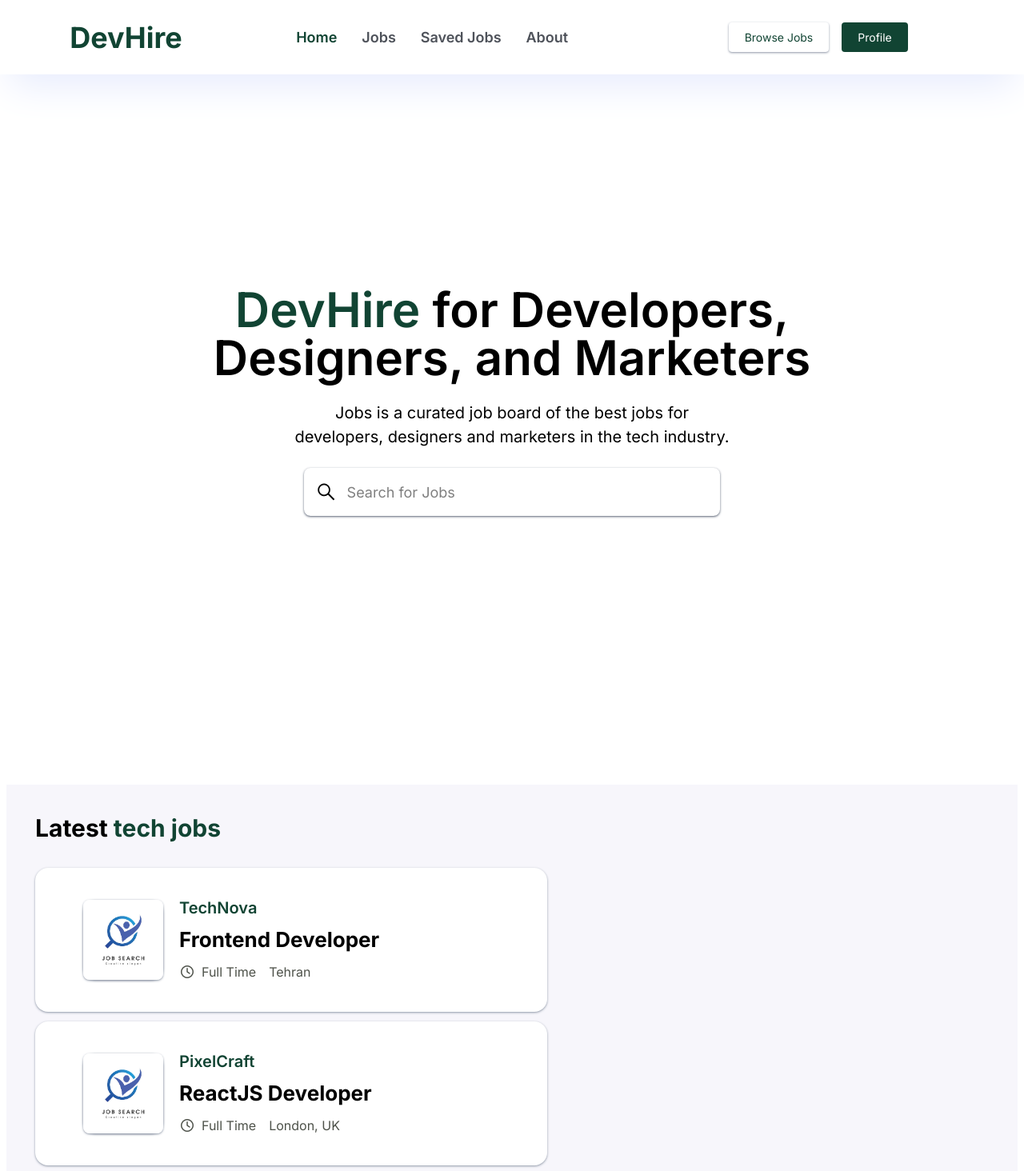
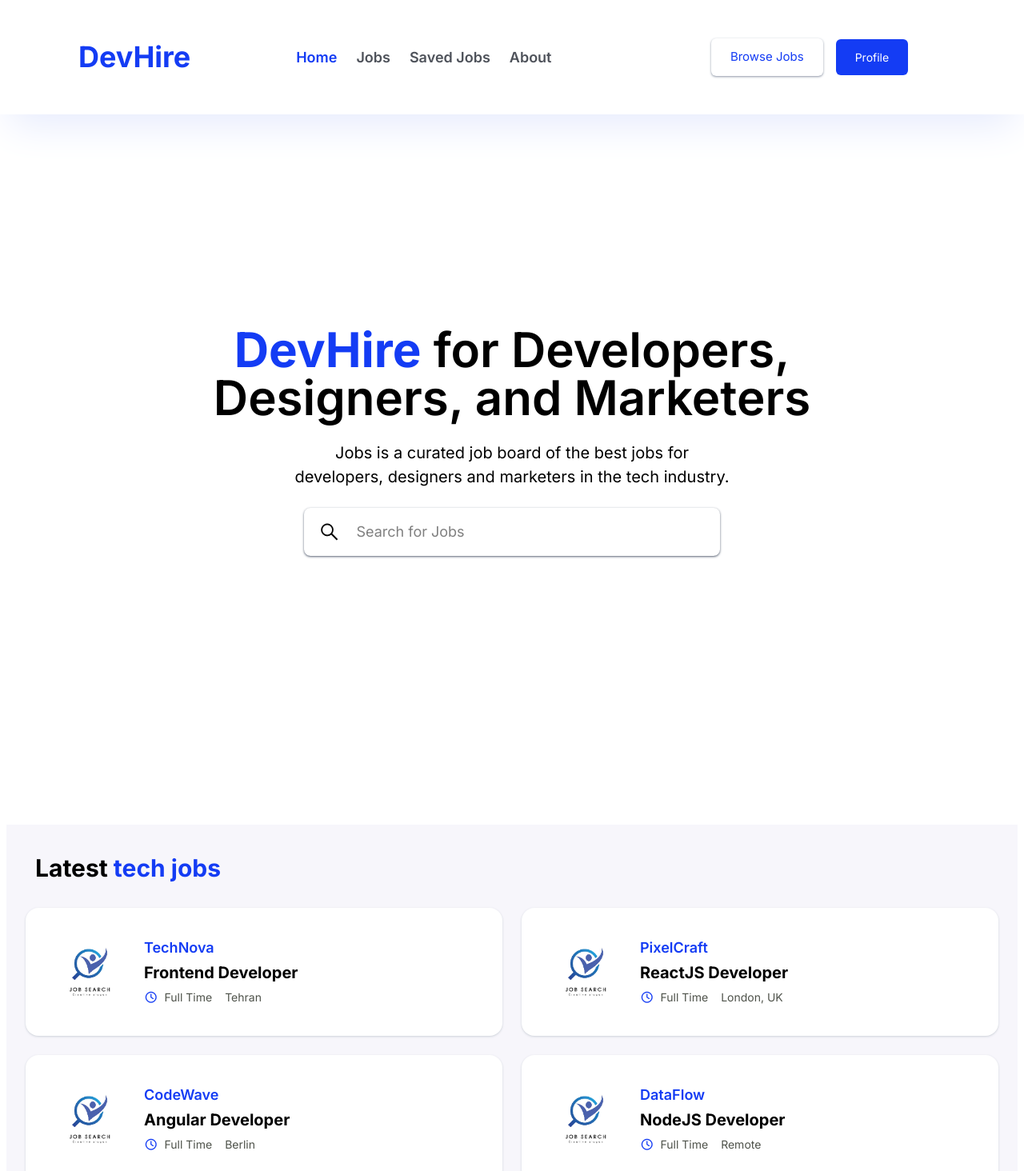
Before and after one commit to ataullaharabzai/DevHire-jobs-board, a React (Vite) app: page / in a window 1280 px wide. Shown: the top 1464 px of the page at 80% size. Built offline with nearby package versions, Linux system fonts and the light colour scheme.

Commit message:
alignments fixed

```diff
--- a/src/Header/Navbar.tsx
+++ b/src/Header/Navbar.tsx
@@ -3,16 +3,16 @@ import Button from "../components/Button";
 
 function Navbar() {
   return (
-    <header className="text-[14px] md:text-[18px] w-full text-[#4e525a] flex justify-around items-center shadow-2xl shadow-[#e6ebfd] p-4">
-      <h1 className="md:text-4xl text-2xl font-bold text-[#143] ml-3 md:ml-0">
+    <header className="text-[14px] md:text-[18px] w-full text-[#4e525a] flex justify-around items-center shadow-2xl shadow-[#e6ebfd] p-6 md:p-8">
+      <h1 className="md:text-4xl text-2xl font-bold text-[#143cf4] ml-3 md:ml-0">
         DevHire
       </h1>
       <nav className="w-85 hidden lg:block">
-        <ul className="flex justify-between items-center">
+        <ul className="flex items-center gap-6">
           <NavLink
             to="/"
             className={({ isActive }) =>
-              isActive ? "text-[#143] font-semibold" : "font-semibold"
+              isActive ? "text-[#143cf4] font-semibold" : "font-semibold"
             }
           >
             Home
@@ -20,7 +20,7 @@ function Navbar() {
           <NavLink
             to="/jobs"
             className={({ isActive }) =>
-              isActive ? "text-[#143] font-semibold" : "font-semibold"
+              isActive ? "text-[#143cf4] font-semibold" : "font-semibold"
             }
           >
             Jobs
@@ -28,7 +28,7 @@ function Navbar() {
           <NavLink
             to="/saved"
             className={({ isActive }) =>
-              isActive ? "text-[#143] font-semibold" : "font-semibold"
+              isActive ? "text-[#143cf4] font-semibold" : "font-semibold"
             }
           >
             Saved Jobs
@@ -36,23 +36,23 @@ function Navbar() {
           <NavLink
             to="/about"
             className={({ isActive }) =>
-              isActive ? "text-[#143] font-semibold" : "font-semibold"
+              isActive ? "text-[#143cf4] font-semibold" : "font-semibold"
             }
           >
             About
           </NavLink>
         </ul>
       </nav>
-      <div className="md:w-85 w-96 flex justify-center items-center gap-4 p-3">
+      <div className="md:w-85 w-96 flex justify-center items-center gap-4 p-4">
         <Button
           text="Browse Jobs"
           visit="/jobs"
-          className="shadow shadow-gray-400 hover:text-white hover:bg-[#143] text-[#143] text-[10px] md:text-[14px]"
+          className="shadow shadow-gray-400 hover:text-white hover:bg-[#143cf4] text-[#143cf4] text-[10px] md:text-[15px]"
         />
         <Button
           text="Profile"
           visit="/profile"
-          className="bg-[#143] text-white text-[10px] md:text-[14px]"
+          className="bg-[#143cf4] text-white text-[10px] md:text-[14px]"
         />
       </div>
 
--- a/src/components/Button.tsx
+++ b/src/components/Button.tsx
@@ -10,7 +10,7 @@ function Button({ text, visit, className }: Btn) {
   return (
     <>
       <NavLink
-        className={`md:px-5 md:py-2 px-3 py-2 rounded-sm transition-all ${className}`}
+        className={`md:px-6 md:py-3 px-4 py-2 rounded-md transition-all ${className}`}
         to={visit}
       >
         {text}
--- a/src/components/JobCard.tsx
+++ b/src/components/JobCard.tsx
@@ -8,22 +8,26 @@ interface CardType {
 
 function JobCard({ title, company, location, type, src }: CardType) {
   return (
-    <div className="w-full rounded-2xl lg:px-15 lg:py-10 px-5 py-2 bg-white shadow shadow-gray-400">
-      <div className="w-25 h-25 flex justify-between items-center gap-5 shadow rounded-2xl shadow-gray-400">
-        <img
-          src={src}
-          alt="company Image"
-          className="w-full h-full object-cover rounded-lg shadow shadow-gray-400"
-        />
-        <div className="flex justify-center items-start flex-col min-w-100 leading-10">
-          <p className="text-[#143] font-semibold md:text-[20px]">{company}</p>
-          <p className="md:text-[26px] font-bold">{title}</p>
-          <div className="flex text-[#4e524a] justify-center items-center gap-4 text-[12px] lg:text-[16px]">
-            <div className="flex justify-center items-center gap-2">
-              <i className="fa-regular fa-clock"></i>
+    <div className="w-full rounded-2xl p-6 md:p-8 bg-white shadow shadow-gray-300">
+      <div className="flex items-center gap-5">
+        <div className="w-20 h-20 md:w-24 md:h-24 flex-shrink-0">
+          <img
+            src={src}
+            alt="company Image"
+            className="w-full h-full object-cover rounded-lg"
+          />
+        </div>
+        <div className="flex flex-col min-w-0 leading-relaxed">
+          <p className="text-[#143cf4] font-semibold md:text-[18px]">
+            {company}
+          </p>
+          <p className="md:text-[20px] font-bold truncate">{title}</p>
+          <div className="flex text-[#4e524a] items-center gap-4 text-[12px] lg:text-[14px] mt-1">
+            <div className="flex items-center gap-2">
+              <i className="fa-regular fa-clock text-[#143cf4]"></i>
               <p>{type}</p>
             </div>
-            <p>{location}</p>
+            <p className="truncate">{location}</p>
           </div>
         </div>
       </div>
--- a/src/components/Searchbar.tsx
+++ b/src/components/Searchbar.tsx
@@ -3,19 +3,17 @@ import Button from "./Button";
 interface Search {
   placeholder: string;
   searchItems: string;
-  setSearchItems: React.Dispatch<React.SetStateAction<string>>
+  setSearchItems: React.Dispatch<React.SetStateAction<string>>;
 }
 
 function Searchbar({ placeholder, searchItems, setSearchItems }: Search) {
-
-
   return (
-    <div className="w-full max-w-130 h-15 rounded-lg shadow shadow-gray-500 p-3 flex justify-start items-center border-2 border-transparent hover:border-2 hover:border-[#143] transition-all">
+    <div className="w-full max-w-130 h-15 rounded-lg shadow shadow-gray-500 p-4 md:p-4 flex justify-start items-center border-2 border-transparent hover:border-2 hover:border-[#143cf4] transition-all">
       <i className="fa-brands fa-sistrix md:text-2xl mr-3"></i>
       <input
         type="text"
         placeholder={placeholder}
-        className="w-full focus:outline-0 md:text-[18px] text-[12px]"
+        className="w-full focus:outline-0 md:text-[18px] text-[12px] px-2"
         value={searchItems}
         onChange={(e) => setSearchItems(e.target.value)}
       />
--- a/src/pages/Home.tsx
+++ b/src/pages/Home.tsx
@@ -20,7 +20,8 @@ function Home() {
         <div className="flex justify-center items-center flex-col gap-6 w-full">
           <div className="text-center text-3xl md:text-4xl lg:text-6xl font-semibold">
             <h1>
-              <span className="text-[#143]">DevHire</span> for Developers,
+              <span className="text-[#143cf4] font-bold">DevHire</span> for
+              Developers,
             </h1>
             <h1>Designers, and Marketers</h1>
           </div>
@@ -38,12 +39,12 @@ function Home() {
 
       <section className="jobCard bg-[#f7f6fb] md:p-6 p-5 lg:mt-20">
         <h1 className="lg:text-3xl p-3 sm:mb-5 lg-mb-10 font-bold">
-          Latest <span className="text-[#143]">tech jobs</span>
+          Latest <span className="text-[#143cf4]">tech jobs</span>
         </h1>
-        <div>
+        <div className="w-full grid grid-cols-1 md:grid-cols-2 gap-6">
           {filterJob.map((job) => (
             <NavLink
-              className={`w-full m-3 lg:max-w-160 flex justify-center items-stretch flex-col gap-5`}
+              className={`m-0`}
               to={`/jobdetails/${job.id}`}
               key={job.id}
             >
--- a/src/pages/JobDetails.tsx
+++ b/src/pages/JobDetails.tsx
@@ -20,7 +20,7 @@ function JobDetails() {
             />
           </div>
           <div>
-            <p className="text-[18px] md:text-2xl">{selectedJob?.company}</p>
+            <p className="text-[18px] md:text-2xl text-[#143cf4]">{selectedJob?.company}</p>
             <p className="text-[24px] md:text-4xl font-bold">
               {selectedJob?.title}
             </p>
@@ -32,17 +32,17 @@ function JobDetails() {
             <Button
               text="APPLY NOW"
               visit="/"
-              className="text-white bg-[#143]"
+              className="text-white bg-[#143cf4]"
             />
           </div>
         </div>
         <div className="w-full flex flex-col md:flex-row justify-start px-15 items-center gap-15 md:text-[18px] mt-10 text-[#4e525a]">
           <div className="flex gap-2 items-center">
-            <i className="fa-regular fa-clock"></i>
+            <i className="fa-regular fa-clock text-[#143cf4]"></i>
             <p>{selectedJob?.type}</p>
           </div>
           <div className="flex gap-2 items-center">
-            <i className="fa-solid fa-location-dot"></i>
+            <i className="fa-solid fa-location-dot text-[#143cf4]"></i>
             <p>{selectedJob?.location}</p>
           </div>
           <div>
@@ -74,7 +74,7 @@ function JobDetails() {
             <p>Lorem ipsum dolor sit amet consectetur, adipisicing elit. Sapiente incidunt commodi repellat distinctio ipsum iste numquam molestias, aliquam quia beatae. Lorem ipsum dolor sit amet consectetur adipisicing elit. Iusto, quos.</p>
           </div>
 
-          <Button text={`Save job`} visit="/saved" className="bg-[#143] text-white" />
+          <Button text={`Save job`} visit="/saved" className="bg-[#143cf4] text-white" />
         </article>
       </div>
     </section>
```
